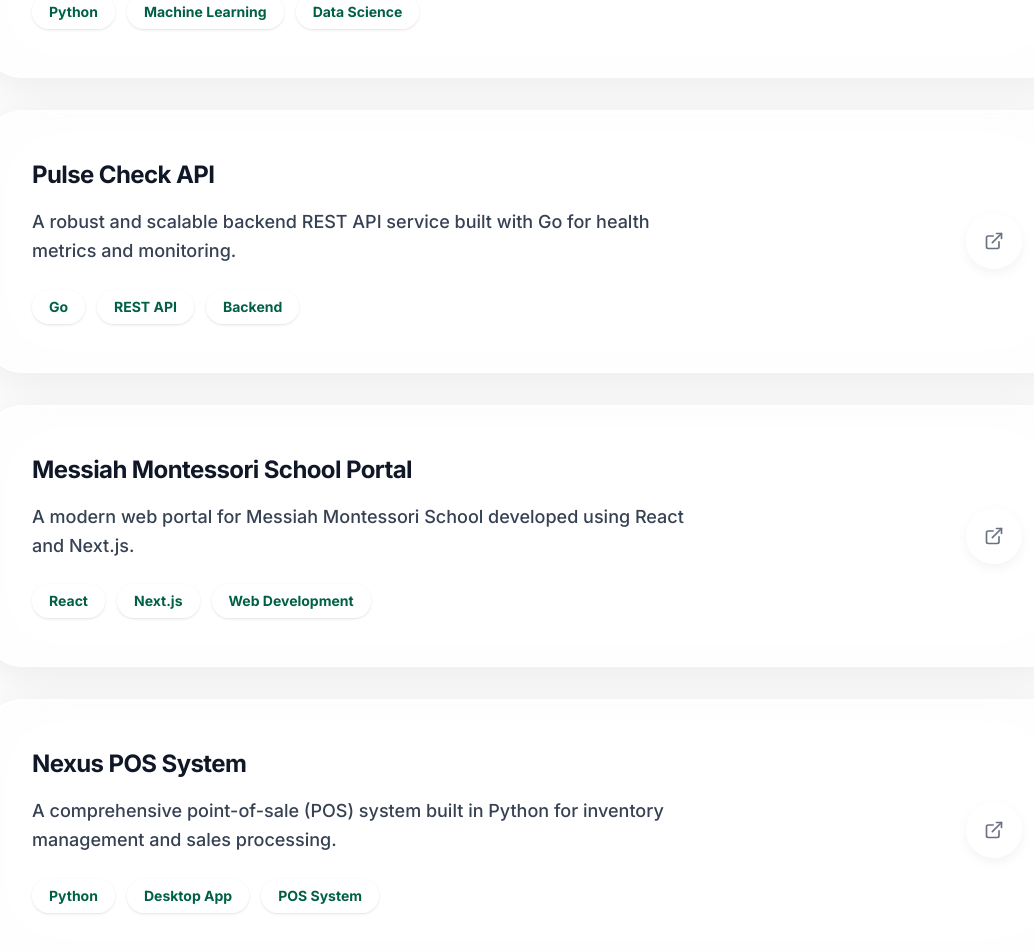
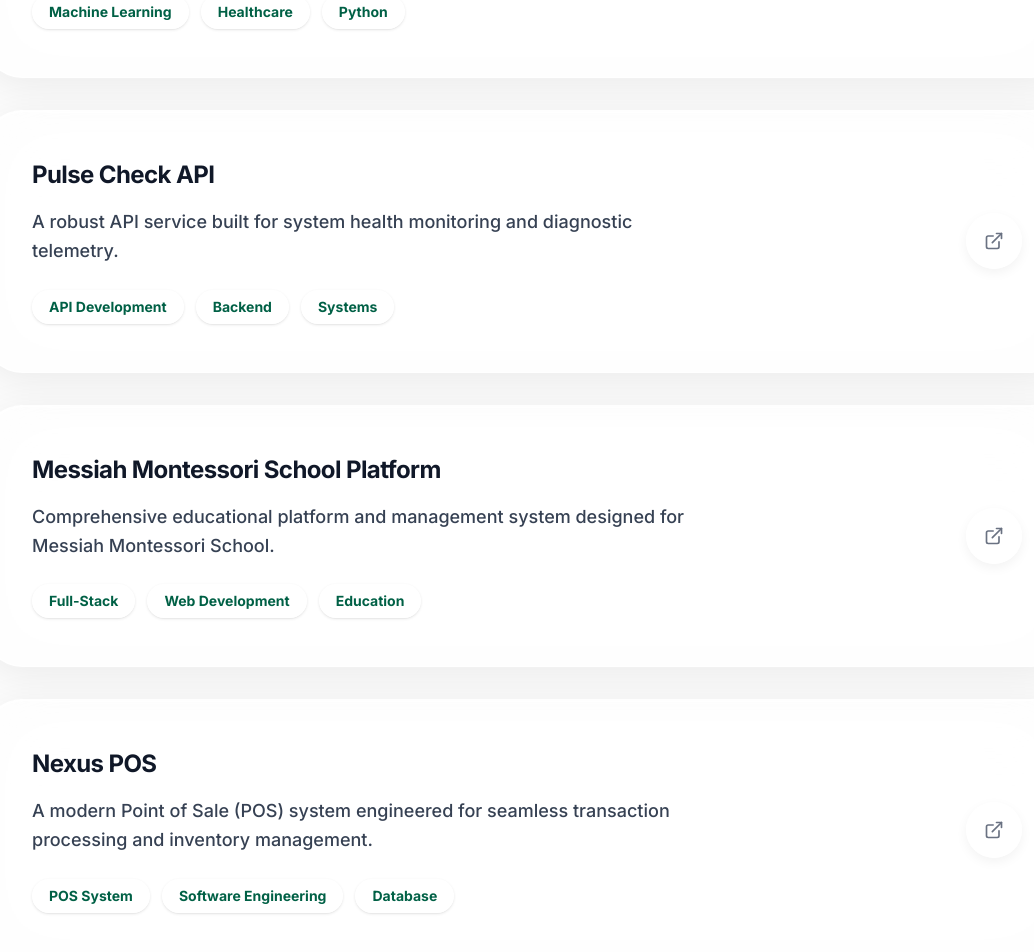
Before and after one commit to Steven256-debug/my_portfolio, a Next.js app: page / in a window 1280 px wide. Shown: the part 4308-5260 px from the top of the page, without its empty margins (113-1147 px from the left). Built offline with nearby package versions, Linux system fonts and the light colour scheme.

Commit message:
feat: add Credit Card Fraud, Diabetes Classification, Pulse Check, Messiah Montessori, and Nexus POS projects

```diff
--- a/src/app/page.tsx
+++ b/src/app/page.tsx
@@ -34,32 +34,32 @@
   },
   {
     name: "Credit Card Fraud Detection",
-    description: "Developed a robust classification model to identify fraudulent credit card transactions using Scikit-learn and Pandas.",
-    tags: ["Python", "Pandas", "Scikit-learn", "Machine Learning"],
+    description: "A machine learning classification model designed to detect fraudulent credit card transactions on highly imbalanced datasets.",
+    tags: ["Python", "Pandas", "Scikit-learn"],
     repo: "https://github.com/Steven256-debug/Credit-card-fraud-detection"
   },
   {
     name: "Diabetes Classification",
-    description: "Machine learning model designed for early risk prediction and classification of diabetes.",
-    tags: ["Python", "Machine Learning", "Data Science"],
-    repo: "https://github.com/Steven256-debug/Diabetes-Classification"
+    description: "Medical machine learning model predicting diabetes risk from patient health data using advanced classification algorithms.",
+    tags: ["Machine Learning", "Healthcare", "Python"],
+    repo: "https://github.com/Steven256-debug/Diabetes-Classification."
   },
   {
     name: "Pulse Check API",
-    description: "A robust and scalable backend REST API service built with Go for health metrics and monitoring.",
-    tags: ["Go", "REST API", "Backend"],
+    description: "A robust API service built for system health monitoring and diagnostic telemetry.",
+    tags: ["API Development", "Backend", "Systems"],
     repo: "https://github.com/Steven256-debug/Pulse-Check-API"
   },
   {
-    name: "Messiah Montessori School Portal",
-    description: "A modern web portal for Messiah Montessori School developed using React and Next.js.",
-    tags: ["React", "Next.js", "Web Development"],
+    name: "Messiah Montessori School Platform",
+    description: "Comprehensive educational platform and management system designed for Messiah Montessori School.",
+    tags: ["Full-Stack", "Web Development", "Education"],
     repo: "https://github.com/Steven256-debug/Messiah-Montessori-School"
   },
   {
-    name: "Nexus POS System",
-    description: "A comprehensive point-of-sale (POS) system built in Python for inventory management and sales processing.",
-    tags: ["Python", "Desktop App", "POS System"],
+    name: "Nexus POS",
+    description: "A modern Point of Sale (POS) system engineered for seamless transaction processing and inventory management.",
+    tags: ["POS System", "Software Engineering", "Database"],
     repo: "https://github.com/Steven256-debug/Nexus_POS"
   }
 ];
```
